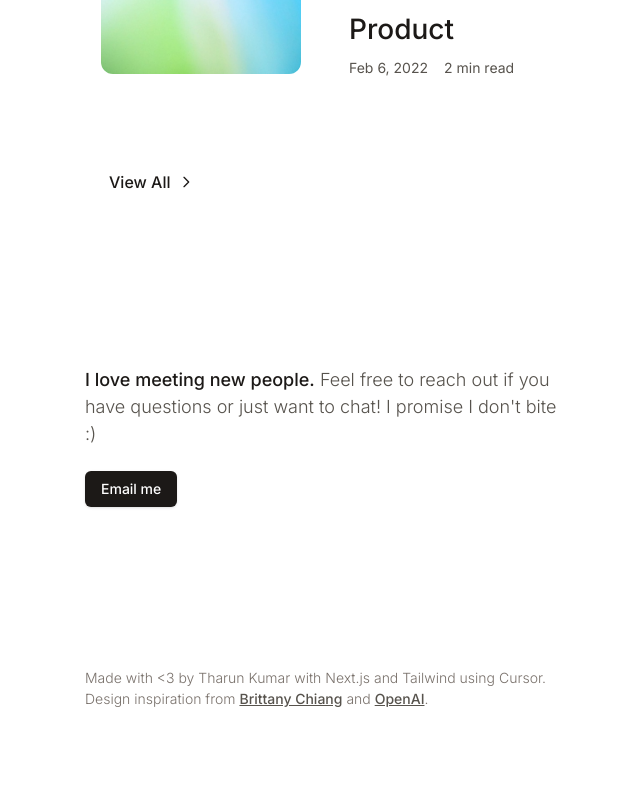
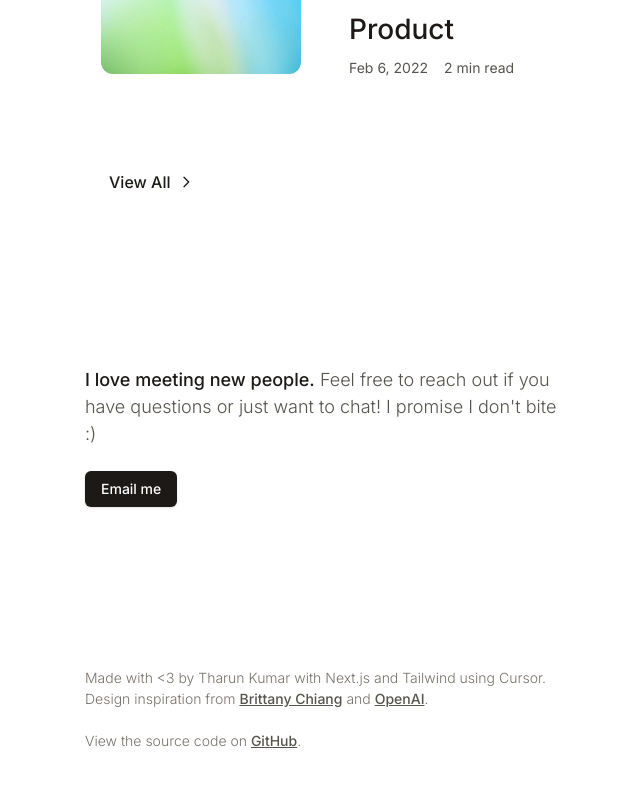
Before and after one commit to tharunkumartk/tharun-kumar-v1, a Next.js app: page / in a window 1280 px wide. Shown: the part 4112-4899 px from the top of the page, without its empty margins (619-1259 px from the left). Built offline with nearby package versions, Linux system fonts and the light colour scheme; no server answers.

Commit message:
added github source

```diff
--- a/src/app/components/landing/FooterColumn.tsx
+++ b/src/app/components/landing/FooterColumn.tsx
@@ -36,6 +36,18 @@ const FooterColumn = () => {
             OpenAI
           </a>
           .
+          <br />
+          <br />
+          View the source code on{" "}
+          <a
+            href="https://github.com/tharunkumartk/tharun-kumar-v1"
+            target="_blank"
+            rel="noopener noreferrer"
+            className="font-medium text-stone-600 dark:text-stone-600 underline hover:opacity-70"
+          >
+            GitHub
+          </a>
+          .
         </p>
       </div>
     </div>
```
Also changed, not shown: 1 other file (tests, documents, lock files or other folders).
